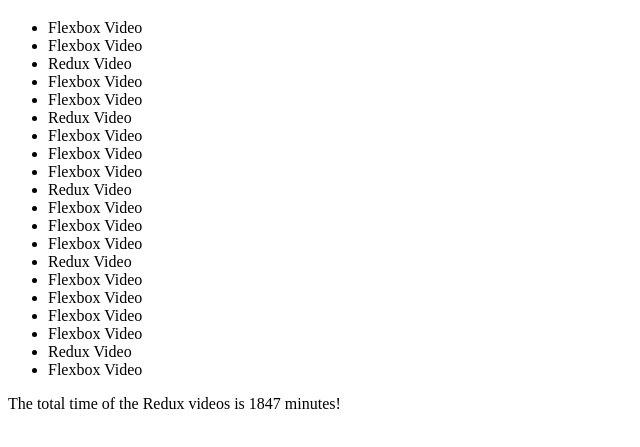
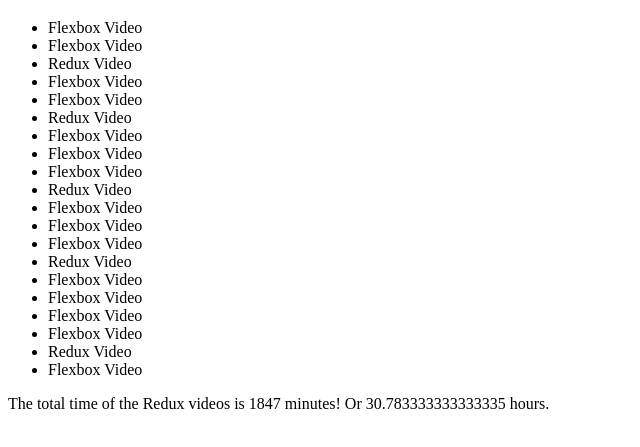
Before and after one commit to JonnyTee81/code100, a plain HTML site: page 001/index.html in a window 1280 px wide. Shown: the part 61-508 px from the top of the page, without its empty margins (0-640 px from the left). Drawn offline with Linux system fonts and the light colour scheme.

Commit message:
Added final time

```diff
--- a/001/index.html
+++ b/001/index.html
@@ -49,10 +49,12 @@
       return (parts[0] * 60) + parts[1];
     })
     // reduce to get total
-    .reduce((runningTotal, seconds) => runningTotal + seconds, 0)
+    .reduce((runningTotal, seconds) => runningTotal + seconds, 0);
+
+  const finalTime = (filtered / 60);
 
   // 🔥 This can also be done in a single .reduce(), but we're practicing arrow functions here, so chain them!
-  document.getElementById('totalTime').innerHTML = `The total time of the ${videoType} videos is ${filtered} minutes!`;
+  document.getElementById('totalTime').innerHTML = `The total time of the ${videoType} videos is ${filtered} minutes! Or ${finalTime} hours.`;
 </script>
 </body>
 </html>
```
